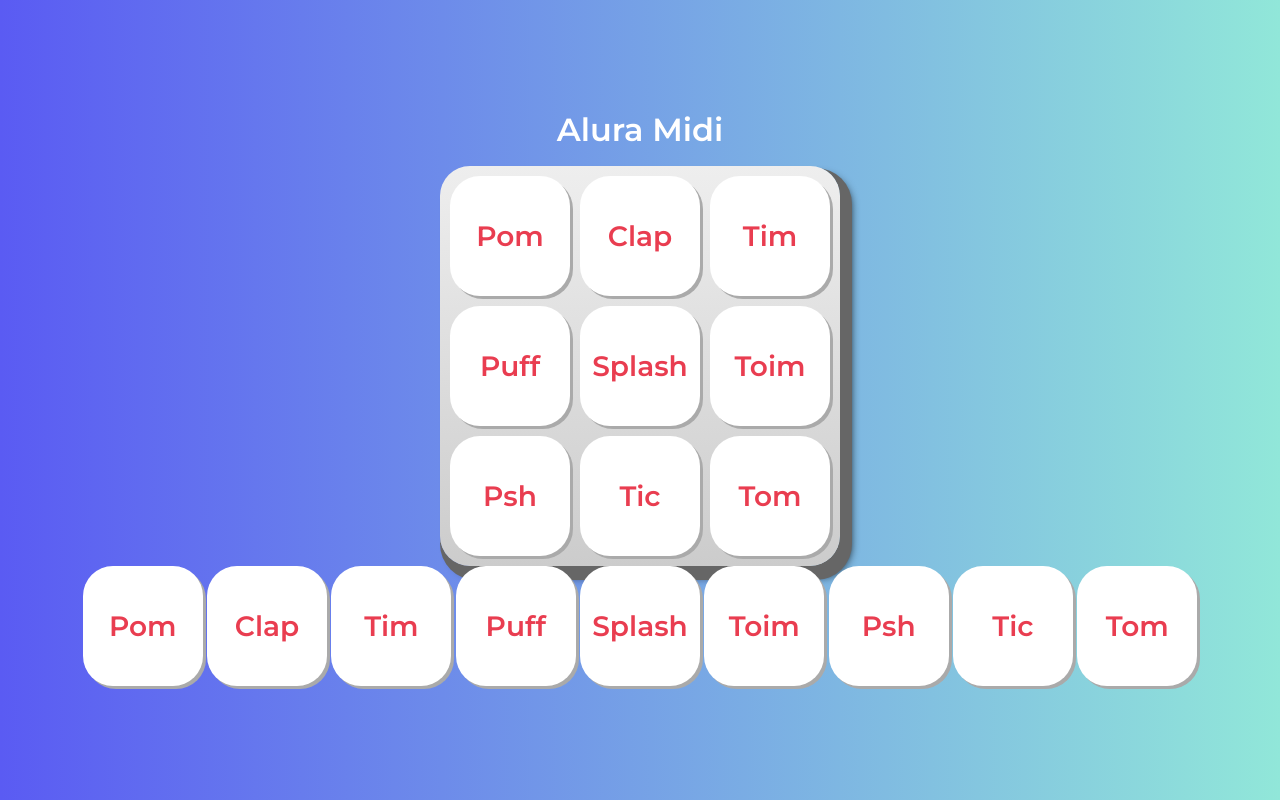
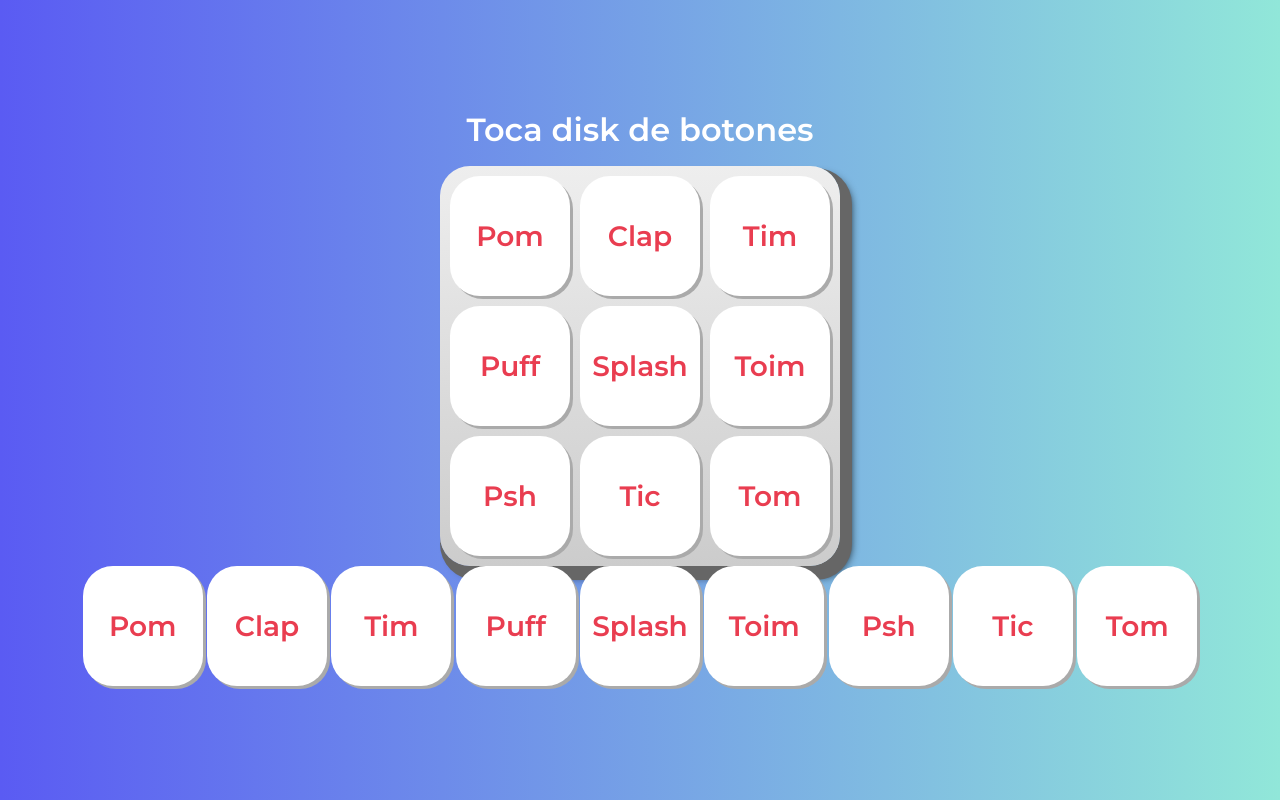
Before and after one commit to AlexBl21/hacktober-2024, a plain HTML site: page index.html in a window 1280 px wide. Drawn offline with Linux system fonts and the light colour scheme.

Commit message:
actualización de titulo

```diff
--- a/index.html
+++ b/index.html
@@ -17,7 +17,7 @@
 </head>
 <body>
 
-    <h1>Alura Midi</h1>
+    <h1>Toca disk de botones</h1>
 
     <section class="teclado">
         <button class="tecla tecla_pom">Pom</button>
```
